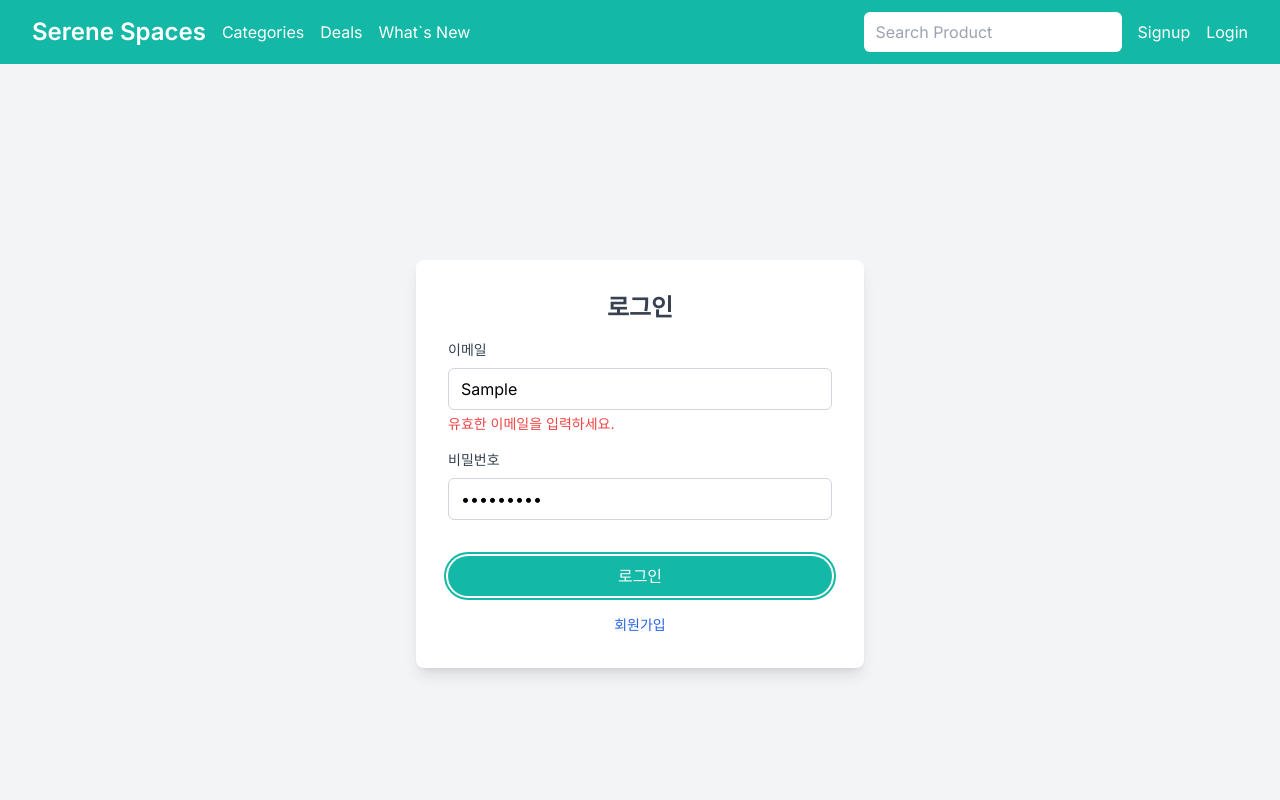
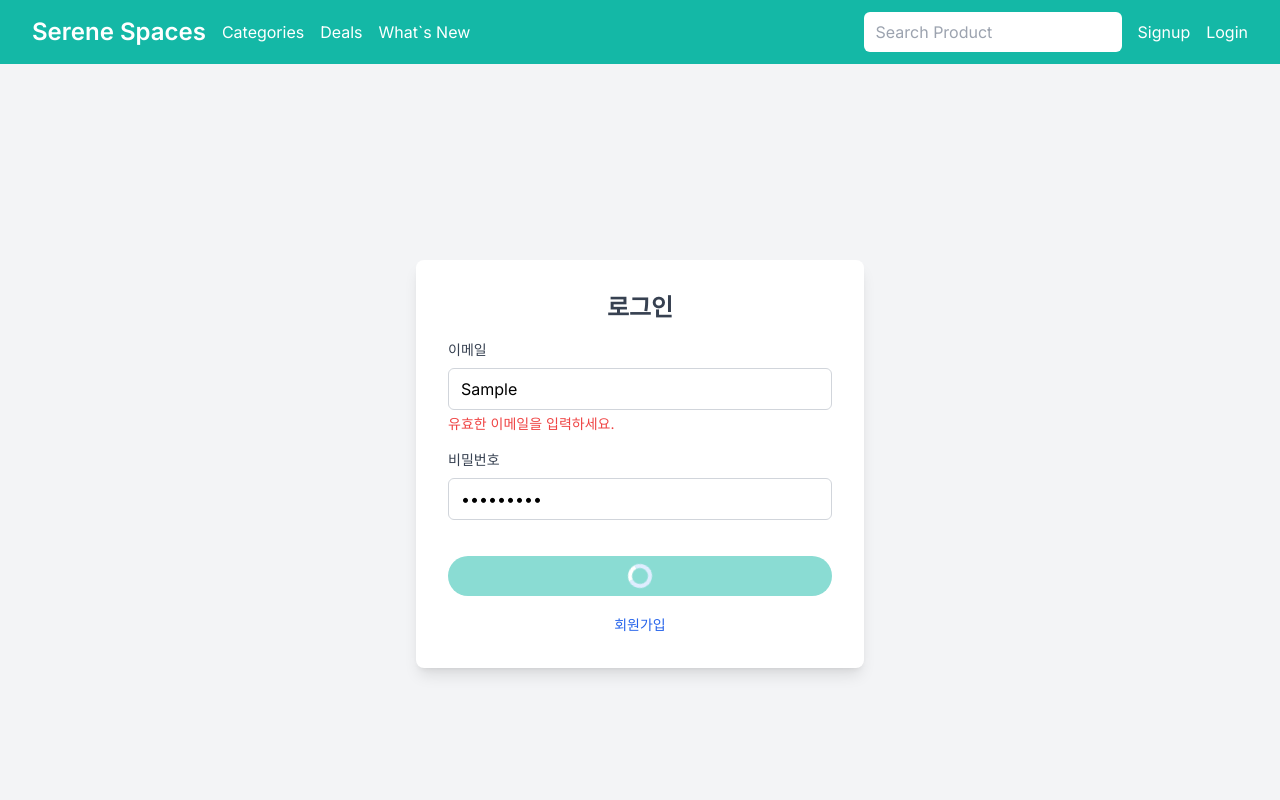
Before and after one commit to k1k2brz/serene-spaces-frontend, a Next.js app: page /login in a window 1280 px wide. Both pictures are taken after typing "Sample", "Sample123" into the empty fields and a click on the button "로그인". Shown: the top 800 px of the page. Built offline with nearby package versions, Linux system fonts and the light colour scheme.

Commit message:
feat: 토큰 저장

```diff
--- a/src/app/(pages)/login/_ui/LoginForm.tsx
+++ b/src/app/(pages)/login/_ui/LoginForm.tsx
@@ -17,10 +17,13 @@ export const LoginForm = () => {
   const [email, setEmail] = useState('');
   const [password, setPassword] = useState('');
   const [errors, setErrors] = useState<LoginErrors>({});
+  const [isLoading, setIsLoading] = useState(false);
   const router = useRouter();
 
   const onSubmit = async (e: MouseEvent<HTMLFormElement>) => {
     e.preventDefault();
+    setIsLoading(true);
+
     const formData = {
       email,
       password,
@@ -58,12 +61,31 @@ export const LoginForm = () => {
         setErrors(newErrors);
       } else {
         console.log(response);
-        // router.push('/');
+        setErrors({});
+
+        const isProduction = process.env.NODE_ENV === 'production';
+
+        const cookieOptions = [
+          `access_token=${response.access_token}`,
+          'Path=/',
+          'SameSite=Strict',
+          isProduction ? 'Secure' : '',
+          isProduction ? 'HttpOnly' : '',
+        ]
+          .filter(Boolean)
+          .join('; ');
+
+        document.cookie = cookieOptions;
+        localStorage.setItem('refresh_token', response.refresh_token); // 백엔드에서 설정한 CSP에 의해 보호 될 것.
+
+        router.push('/');
       }
     } catch (error) {
       // 네트워크 오류나 기타 예기치 못한 오류 처리
       console.error('로그인 실패:', error);
       alert('로그인 중 오류가 발생했습니다. 나중에 다시 시도해 주세요.');
+    } finally {
+      setIsLoading(false);
     }
   };
 
@@ -82,7 +104,7 @@ export const LoginForm = () => {
           {errors.password && <p className="text-sm text-red-500">{errors.password}</p>}
         </div>
         <div className="flex items-center">
-          <Button type="submit" variant="primary" className="mt-4 w-full">
+          <Button type="submit" variant="primary" className="mt-4 w-full" isLoading={isLoading}>
             로그인
           </Button>
         </div>
--- a/src/app/_components/common/button/Button.tsx
+++ b/src/app/_components/common/button/Button.tsx
@@ -1,6 +1,8 @@
 'use client';
 
 import { ReactNode } from 'react';
+
+import { Spinner } from '../spinner';
 
 interface ButtonProps {
   children: ReactNode;
@@ -34,20 +36,21 @@ export const Button = ({
   const props = {
     type,
     onClick,
+    disabled: isLoading,
   };
 
   const baseStyles =
     'px-4 py-2 rounded-full font-medium transition-colors duration-300 focus:outline-none focus:ring-2 focus:ring-offset-2';
 
   const variants = {
-    primary: 'bg-serene-500 text-white hover:bg-serene-600 focus:ring-serene-500',
-    secondary: 'bg-gray-200 text-gray-800 hover:bg-gray-300 focus:ring-gray-500',
-    outline: 'bg-transparent border border-serene-500 text-serene-500 hover:bg-serene-50 focus:ring-serene-500',
+    primary: `bg-serene-500 text-white hover:bg-serene-600 focus:ring-serene-500 ${isLoading && 'opacity-50 cursor-not-allowed'}`,
+    secondary: `bg-gray-200 text-gray-800 hover:bg-gray-300 focus:ring-gray-500 ${isLoading && 'opacity-50 cursor-not-allowed'}`,
+    outline: `bg-transparent border border-serene-500 text-serene-500 hover:bg-serene-50 focus:ring-serene-500 ${isLoading && 'opacity-50 cursor-not-allowed'}`,
   };
 
   return (
     <button {...props} className={`${baseStyles} ${variants[variant]} ${className}`}>
-      {isLoading ? <div>Spinner가 들어감</div> : children}
+      {isLoading ? <Spinner /> : children}
     </button>
   );
 };
--- /dev/null
+++ b/src/app/_components/common/spinner/Spinner.tsx
@@ -0,0 +1,9 @@
+import React from 'react';
+
+export const Spinner = () => {
+  return (
+    <div className="flex items-center justify-center">
+      <div className="h-6 w-6 animate-spin rounded-full border-4 border-t-4 border-blue-200 border-t-white" />
+    </div>
+  );
+};
--- /dev/null
+++ b/src/app/_components/common/spinner/index.ts
@@ -0,0 +1 @@
+export { Spinner } from './Spinner';
--- a/src/app/globals.css
+++ b/src/app/globals.css
@@ -94,7 +94,7 @@ video {
   box-sizing: border-box;
   margin: 0;
   padding: 0;
-  border: 0;
+  /* border: 0; */
 }
 
 article,
```
